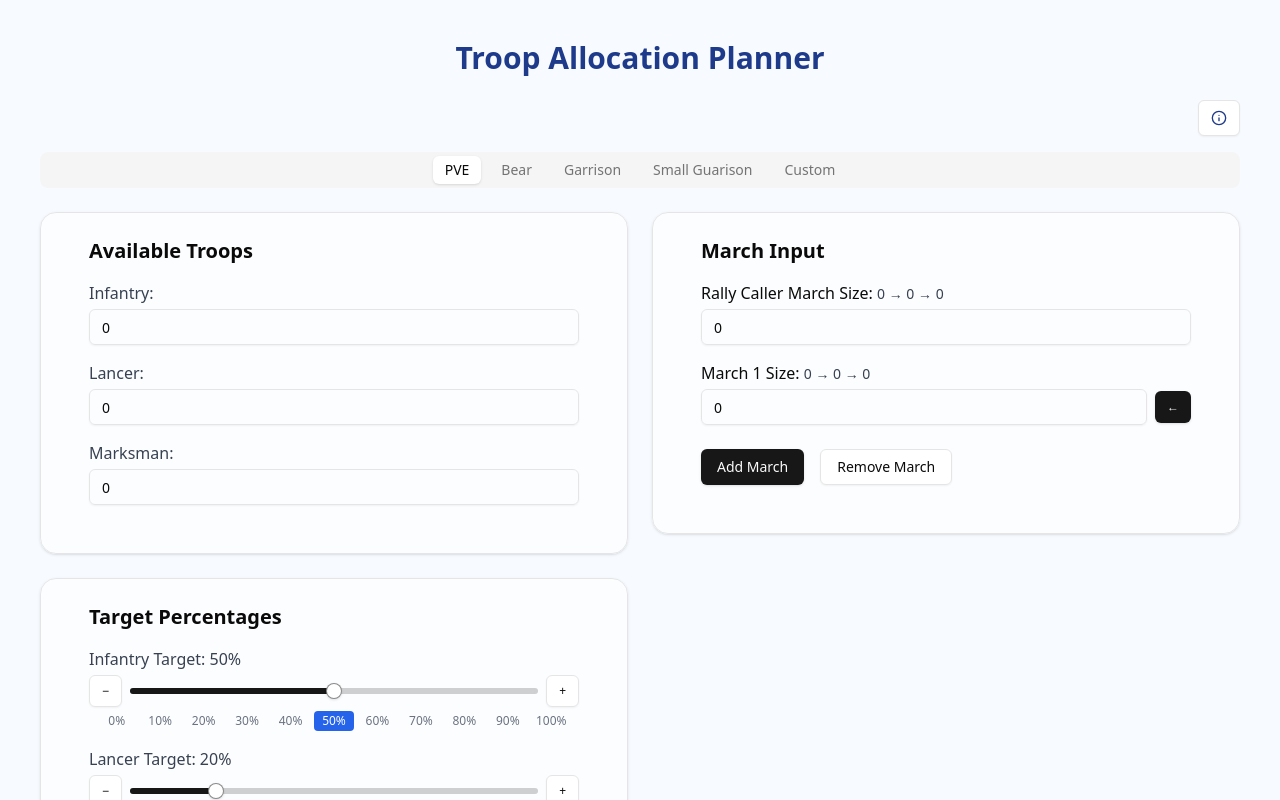
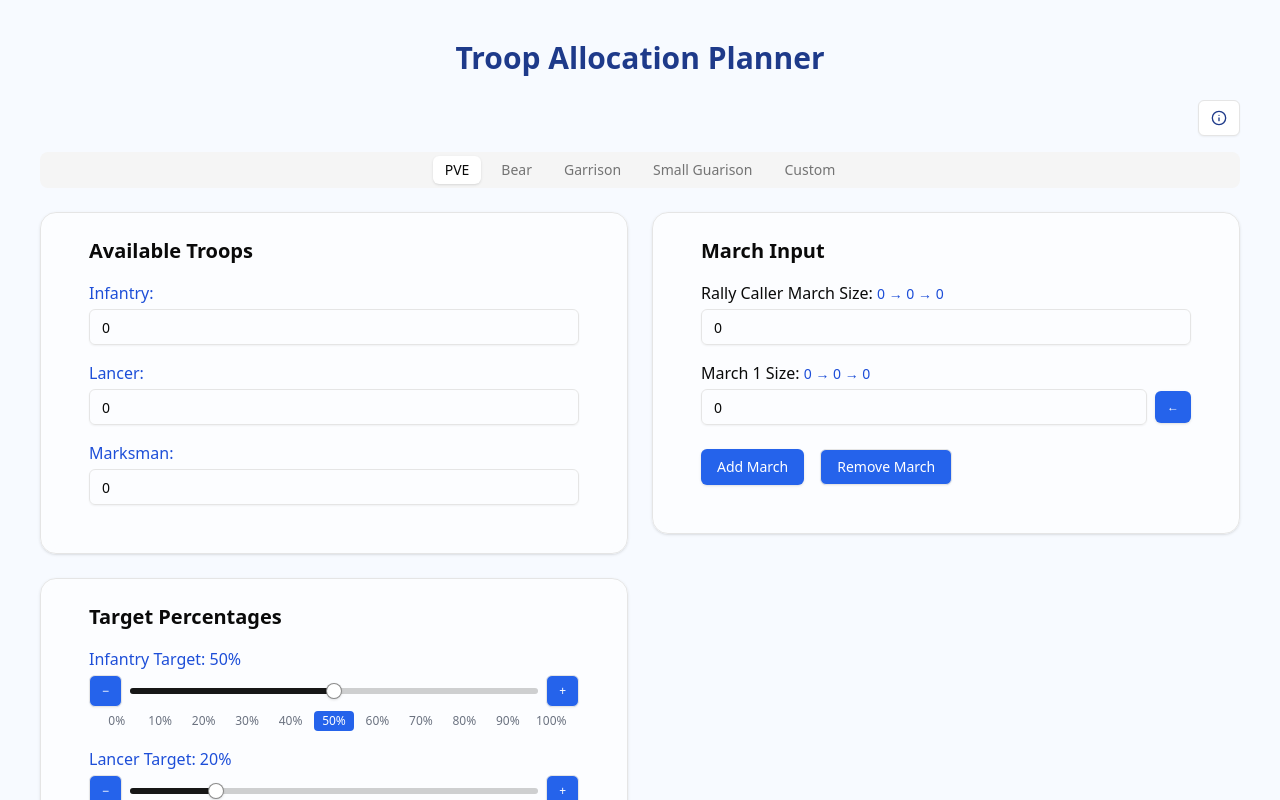
Before and after one commit to jellyfish998/frosty-allocation-ui, a React (Vite) app: page / in a window 1280 px wide. Shown: the top 800 px of the page. Built offline with nearby package versions, Linux system fonts and the light colour scheme.

Commit message:
updateStyle

```diff
--- a/src/components/FrostyAllocationUI.tsx
+++ b/src/components/FrostyAllocationUI.tsx
@@ -263,8 +263,8 @@ export default function FrostyAllocationUI() {
                 <h2 className="text-xl font-semibold">Available Troops</h2>
                 {troopTypes.map((type, index) => (
                   <div key={index}>
-                    <label className="block font-medium text-gray-700 mb-1">{type}:</label>
-                    <Input
+                    <label className="block font-medium text-blue-700 mb-1">{type}:</label>
+                    <Input className="focus:ring-blue-500 focus:border-blue-500"
                       type="text"
                       inputMode="numeric"
                       value={formatNumber(available[index])}
@@ -285,13 +285,18 @@ export default function FrostyAllocationUI() {
                 <h2 className="text-xl font-semibold">Target Percentages</h2>
                 {troopTypes.map((type, index) => (
                   <div key={index}>
-                    <label className="block font-medium text-gray-700 mb-1">
+                    <label className="block font-medium text-blue-700 mb-1">
                       {type} Target: {percentages[index]}%
                     </label>
                     <div className="flex items-center gap-2">
                     <Tooltip>
                       <TooltipTrigger asChild>
-                        <Button size="sm" variant="outline" onClick={() => updatePercentage(index, percentages[index] - 1)}>−</Button>
+                        <Button
+                          className="bg-blue-600 hover:bg-blue-700 text-white"
+                          size="sm"
+                          variant="outline"
+                          onClick={() => updatePercentage(index, percentages[index] - 1)}>−
+                        </Button>
                       </TooltipTrigger>
                       <TooltipContent side="top" className="bg-white text-black border shadow px-2 py-1 text-sm rounded">Decrease percentage
                       </TooltipContent>
@@ -308,7 +313,12 @@ export default function FrostyAllocationUI() {
                       />
                     <Tooltip>
                       <TooltipTrigger asChild>
-                        <Button size="sm" variant="outline" onClick={() => updatePercentage(index, percentages[index] + 1)}>+</Button>
+                        <Button
+                          className="bg-blue-600 hover:bg-blue-700 text-white"
+                          size="sm"
+                          variant="outline"
+                          onClick={() => updatePercentage(index, percentages[index] + 1)}>+
+                        </Button>
                       </TooltipTrigger>
                       <TooltipContent side="top" className="bg-white text-black border shadow px-2 py-1 text-sm rounded">Increase percentage</TooltipContent>
                     </Tooltip>
@@ -355,7 +365,7 @@ export default function FrostyAllocationUI() {
               <CardContent className="space-y-4">
                 <h2 className="text-xl font-semibold">Adjusted Allocations</h2>
                 {troopTypes.map((type, index) => (
-                  <div key={index} className="text-sm text-gray-800">
+                  <div key={index} className="text-sm text-blue-800">
                     {type}: {adjustedAllocations[index].toLocaleString()} / {available[index].toLocaleString()} ({adjustedPercentages[index]}%)
                     <div className="w-full bg-blue-100 rounded h-2 mt-1">
                       <div
@@ -365,7 +375,7 @@ export default function FrostyAllocationUI() {
                     </div>
                   </div>
                 ))}
-                <div className="text-sm text-gray-600 mt-2">
+                <div className="text-sm text-blue-600 mt-2">
                   Total Capacity: {totalCapacity.toLocaleString()} | Remaining Capacity: {capacityLeft.toLocaleString()}
                 </div>
               </CardContent>
@@ -378,7 +388,7 @@ export default function FrostyAllocationUI() {
                 <h2 className="text-xl font-semibold">March Input</h2>
                 <div className="space-y-1">
                   <label className="block font-medium">
-                    Rally Caller March Size: <span className="text-sm text-gray-700">{leaderAllocations[0].toLocaleString()} → {leaderAllocations[1].toLocaleString()} → {leaderAllocations[2].toLocaleString()}</span>
+                    Rally Caller March Size: <span className="text-sm text-blue-700">{leaderAllocations[0].toLocaleString()} → {leaderAllocations[1].toLocaleString()} → {leaderAllocations[2].toLocaleString()}</span>
                   </label>
                   <Input
                     type="text"
@@ -394,7 +404,7 @@ export default function FrostyAllocationUI() {
                   return (
                     <div key={idx} className="space-y-1">
                       <label className="block font-medium">
-                        March {idx + 1} Size: <span className="text-sm text-gray-700">{breakdown[0].toLocaleString()} → {breakdown[1].toLocaleString()} → {breakdown[2].toLocaleString()}</span>
+                        March {idx + 1} Size: <span className="text-sm text-blue-700">{breakdown[0].toLocaleString()} → {breakdown[1].toLocaleString()} → {breakdown[2].toLocaleString()}</span>
                       </label>
                       <div className="flex gap-2 items-center">
                         <Input
@@ -411,6 +421,7 @@ export default function FrostyAllocationUI() {
                         <Tooltip>
                           <TooltipTrigger asChild>
                             <Button
+                              className="bg-blue-600 hover:bg-blue-700 text-white"
                               size="sm"
                               onClick={() => {
                                 const updated = [...trucks];
@@ -432,14 +443,21 @@ export default function FrostyAllocationUI() {
                 <div className="flex gap-4 pt-2">
                 <Tooltip>
                   <TooltipTrigger asChild>
-                    <Button onClick={() => setTrucks([...trucks, 0])}>Add March</Button>
+                    <Button
+                      className="bg-blue-600 hover:bg-blue-700 text-white"
+                      onClick={() => setTrucks([...trucks, 0])}>Add March
+                    </Button>
                   </TooltipTrigger>
                   <TooltipContent side="top" className="bg-white text-black border shadow px-2 py-1 text-sm rounded"> Add a new march line</TooltipContent>
                 </Tooltip>
 
                 <Tooltip>
                   <TooltipTrigger asChild>
-                    <Button variant="outline" onClick={() => setTrucks(trucks.slice(0, -1))} disabled={trucks.length === 0}>
+                    <Button
+                      className="bg-blue-600 hover:bg-blue-700 text-white"
+                      variant="outline"
+                      onClick={() => setTrucks(trucks.slice(0, -1))}
+                      disabled={trucks.length === 0}>
                       Remove March
                     </Button>
                   </TooltipTrigger>
```
